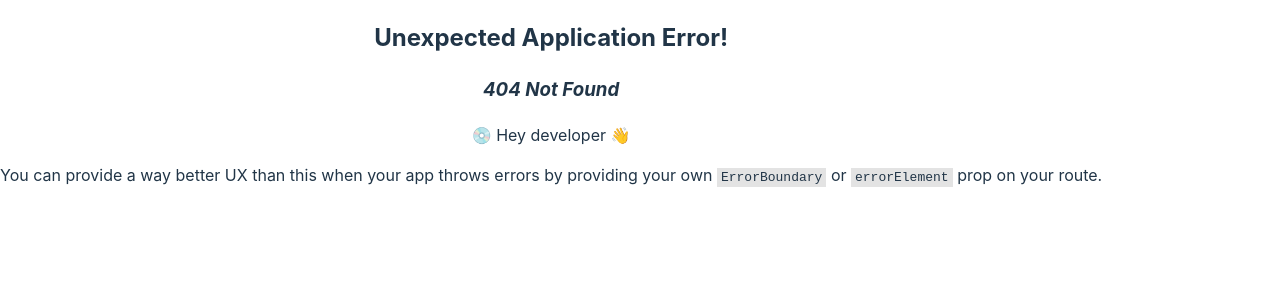
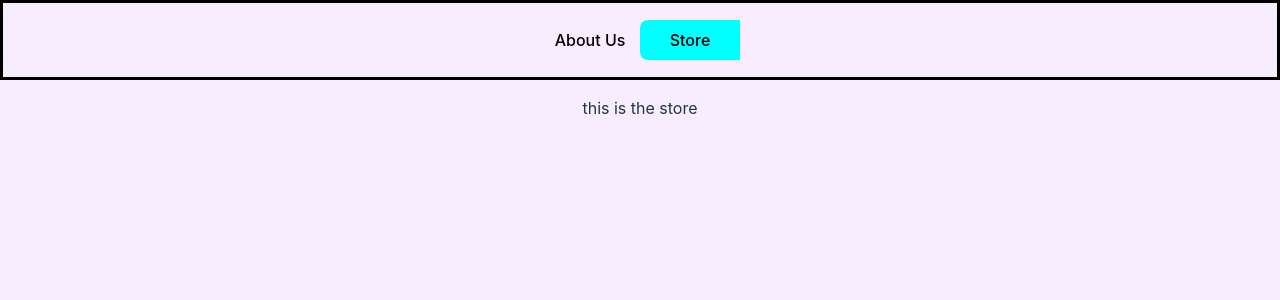
Before and after one commit to giorgi568/shoping-cart, a React app: page /store in a window 1280 px wide. Before the commit this address had no page. Shown: the top 300 px of the page. Built offline with nearby package versions, Linux system fonts and the light colour scheme; the HTML template or start-up script is replaced by a standard one.

Commit message:
slider styling done, navigating done

```diff
--- a/src/App.css
+++ b/src/App.css
@@ -1,6 +1,6 @@
 #root {
   max-width: 1280px;
-  /* margin: 0 auto; */
+  margin: 0 auto;
   /* padding: 2rem; */
   text-align: center;
 }
--- a/src/Router.jsx
+++ b/src/Router.jsx
@@ -1,14 +1,19 @@
 import { createBrowserRouter, RouterProvider } from 'react-router-dom';
 import App from './components/App';
 import AboutPage from './components/AboutPage';
+import Store from './components/Store';
 
 const Router = () => {
   const router = createBrowserRouter([
     {
       path: '/',
       element: <App />,
-      children: [{ index: true, element: <AboutPage /> }],
+      children: [
+        { index: true, element: <AboutPage /> },
+        { path: 'store', element: <Store /> },
+      ],
     },
+    { path: 'g', element: <Store /> },
   ]);
 
   return <RouterProvider router={router} />;
--- a/src/components/App.jsx
+++ b/src/components/App.jsx
@@ -1,15 +1,23 @@
 import '../App.css';
-import { Outlet } from 'react-router-dom';
-import styles from "../styles/App.module.css"
+import { Outlet, useLocation, useNavigate } from 'react-router-dom';
+import styles from '../styles/App.module.css';
 
 function App() {
+  const location = useLocation().pathname;
+  let navigate = useNavigate();
+  const sliderStyle =
+    location === '/store' ? { transform: 'translateX(100%)', borderRadius:' 8px 0px 0px 8px' } : {};
   return (
     <>
       <div className={styles.nav}>
         <div className={styles.btnContainer}>
-          <button className={styles.btn}>About Us</button>
-          <button className={styles.btn}>Store</button>
-          <div className={styles.slider} style={{transform: 'translateX(100%)'}}></div>
+          <button className={styles.btn} onClick={() => navigate('/')}>
+            About Us
+          </button>
+          <button className={styles.btn} onClick={() => navigate('/store')}>
+            Store
+          </button>
+          <div className={styles.slider} style={sliderStyle}></div>
         </div>
       </div>
       <Outlet />
--- /dev/null
+++ b/src/components/Store.jsx
@@ -0,0 +1,6 @@
+
+export default function Store() {
+  return(
+    <p>this is the store</p>
+  )
+}
--- a/src/index.css
+++ b/src/index.css
@@ -28,6 +28,7 @@ body {
   /* place-items: center; */
   min-width: 320px;
   min-height: 100vh;
+  background-color: #F8EDFF;
 }
 
 h1 {
@@ -47,12 +48,13 @@ button {
   transition: border-color 0.25s;
 }
 button:hover {
-  border-color: #646cff;
+  /* border-color: #646cff; */
+  color: #535bf2
 }
-button:focus,
+/* button:focus,
 button:focus-visible {
   outline: 4px auto -webkit-focus-ring-color;
-}
+} */
 
 @media (prefers-color-scheme: light) {
   :root {
--- a/src/styles/App.module.css
+++ b/src/styles/App.module.css
@@ -1,5 +1,6 @@
 .nav{
   width: 100vw;
+  max-width: 1280px;
   height: 10vh;
   min-height: 50px;
   box-sizing: border-box;
@@ -7,7 +8,8 @@
   display: flex;
   justify-content: center;
   align-items: center;
-  color: wheat;
+  color: white;
+  backdrop-filter: blur(3px);
 }
 .btn{
   width: 100px;
@@ -17,15 +19,18 @@
 }
 .btnContainer{
   box-sizing: border-box;
-  border: solid red;
+  /* border: solid red; */
   position: relative;
 }
 .slider{
   height: 100%;
   width: 50%;
   background-color: aqua;
+  border-radius: 0px 8px 8px 0px;
   position: absolute;
   top: 0;
   z-index: -1;
-  transform: translateX(100%);
+  transition-property: transform, border-radius;
+  transition-duration: 1s;
+  transition-timing-function: ease-in-out;
 }
```
